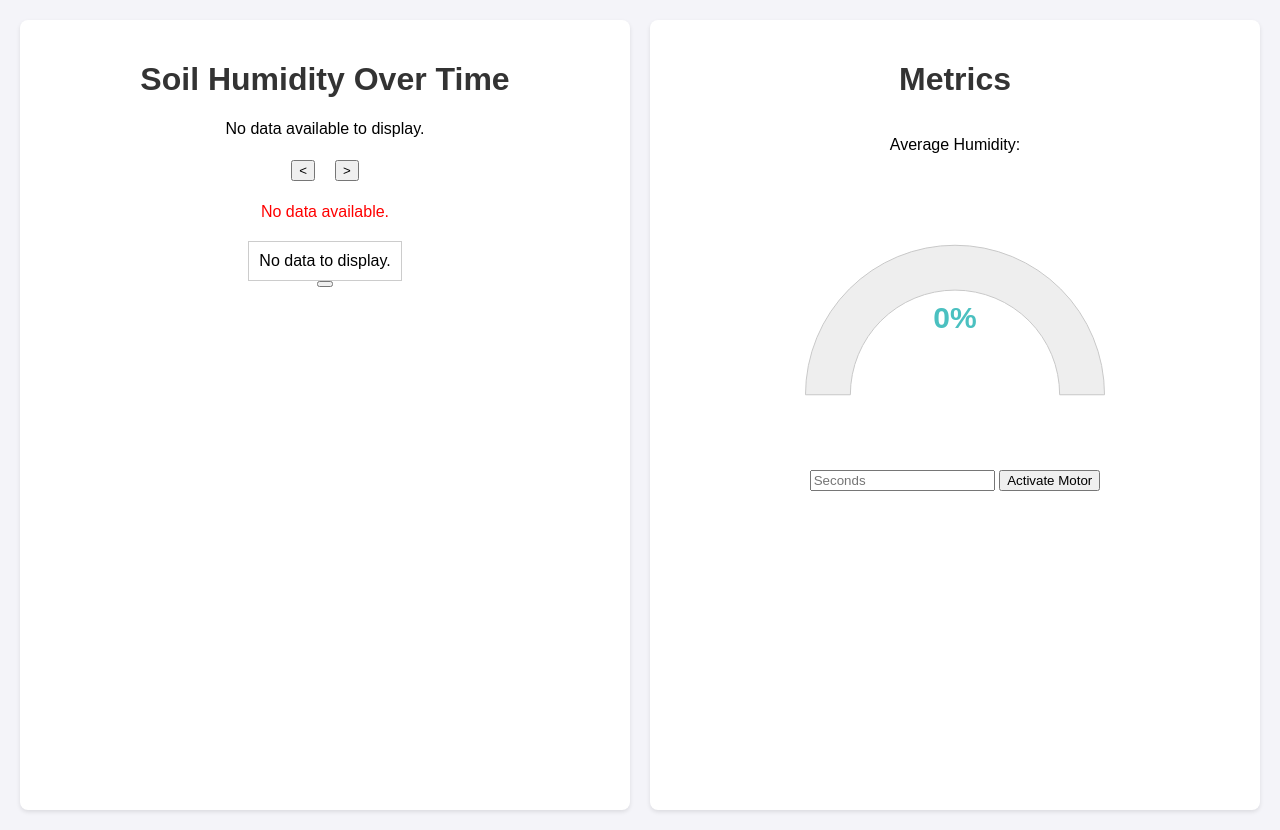
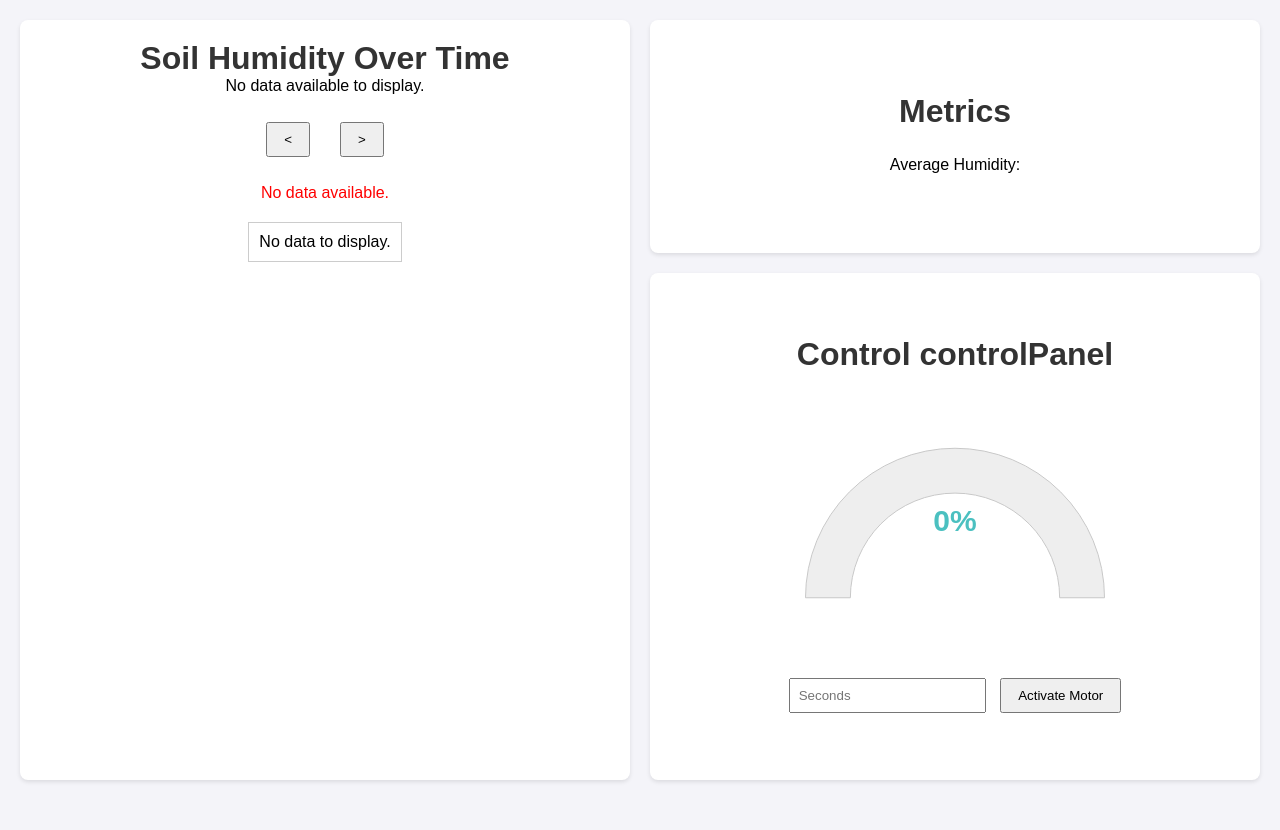
Before and after one commit to mihai-stoenica/esp_backend, a website: page public/index.html in a window 1280 px wide. After the commit the page ends 800 px from the top, so only its background shows below. Drawn offline with nearby package versions, Linux system fonts and the light colour scheme; no server answers.

Commit message:
worked on frontend

```diff
--- a/public/index.html
+++ b/public/index.html
@@ -4,62 +4,17 @@
     <meta charset="UTF-8">
     <meta name="viewport" content="width=device-width, initial-scale=1.0">
     <title>Soil Humidity Dashboard</title>
-    <script src="/chartLogic.js" defer></script>
-    <script src="/humidityLogic.js" defer></script>
-    <script src="/motorLogic.js" defer></script>
+    <link rel="stylesheet" href="styles/styles.css">
+    <script src="/scripts/liveHumiditiesChart.js" defer></script>
+    <script src="/scripts/humiditiesChart.js" defer></script>
+    <script src="/scripts/motorLogic.js" defer></script>
 
     <script src="https://cdn.jsdelivr.net/npm/chart.js@4.4.4/dist/chart.umd.min.js"></script>
-    <style>
-        body {
-            font-family: Arial, sans-serif;
-            display: flex;
-            flex-direction: column;
-            align-items: center;
-            background-color: #f4f4f9;
-            margin: 0;
-            padding: 20px;
-            display: grid;
-            grid-template-columns: 1fr 1fr;
-            gap: 20px;
-        }
-        h1 {
-            color: #333;
-        }
-        #humidityChart {
-            max-width: 800px;
-            width: 100%;
-            height: 100px;
-        }
-        #errorMessage {
-            color: red;
-            margin-top: 20px;
-        }
-        #dataPreview {
-            margin-top: 20px;
-            max-width: 800px;
-            background-color: #fff;
-            padding: 10px;
-            border: 1px solid #ccc;
-            max-height: 200px;
-            overflow-y: auto;
-        }
-         .left-column, .right-column {
-            display: flex;
-            flex-direction: column;
-            align-items: center;
-            background-color: #fff;
-            padding: 20px;
-            border-radius: 8px;
-            box-shadow: 0 2px 4px rgba(0, 0, 0, 0.1);
-            height: 750px;
-        }
 
-
-
-
-    </style>
 </head>
 <body>
+
+    <div id="container">
         <div class="left-column">
             <h1>Soil Humidity Over Time</h1>
             <canvas id="humidityChart"></canvas>
@@ -71,15 +26,19 @@
 
             <div id="errorMessage"></div>
             <div id="dataPreview"></div>
-        <button onclick = "fetchLatest()"></button>
-        <span id="latestHumidity"></span>
+
             <p id="message"></p>
         </div>
+
         <div class="right-column">
+
+            <div id="metrics">
                 <h1>Metrics</h1>
-        <div id="metrics">
                 <p>Average Humidity: <span id="averageHumidity"></span></p>
+
             </div>
+            <div id="controlPanel">
+                <h1>Control controlPanel</h1>
                 <div id="liveHumidityChartContainer">
                     <canvas id="liveHumidityChart"></canvas>
                 </div>
@@ -90,6 +49,10 @@
                 </div>
 
             </div>
+
+        </div>
+    </div>
+
 
     <script>
         const ws = new WebSocket('wss://espbackend-production.up.railway.app');
--- a/public/humidityLogic.js
+++ b/public/scripts/liveHumiditiesChart.js
@@ -5,7 +5,8 @@
     const centerTextPlugin = {
             id: 'centerText',
             afterDraw(chart) {
-                const { ctx, chartArea: { width, height } } = chart;
+                if (chart.canvas.id === 'liveHumidityChart' && chart.config.type === 'doughnut') {
+                    const { ctx, chartArea: { width, height } } = chart;
                 ctx.save();
                 ctx.font = 'bold 30px Arial';
                 ctx.textAlign = 'center';
@@ -15,6 +16,8 @@
                 const centerY = height / 2;
                 ctx.fillText(`${humidity}%`, centerX, centerY);
                 ctx.restore();
+                }
+
             }
     };
 
--- /dev/null
+++ b/public/styles/styles.css
@@ -0,0 +1,125 @@
+html, body {
+    height: 100%;
+    margin: 0;
+}
+
+body {
+  font-family: Arial, sans-serif;
+  background-color: #f4f4f9;
+  height: 100vh;
+  overflow: hidden;
+
+}
+
+#container {
+    display: grid;
+    grid-template-columns: 1fr 1fr;
+    height: 100%;
+    gap: 20px;
+    padding: 20px;
+    box-sizing: border-box;
+}
+
+.left-column{
+    display: flex;
+    flex-direction: column;
+    align-items: center;
+    background-color: #fff;
+    padding: 20px;
+    border-radius: 8px;
+    box-shadow: 0 2px 4px rgba(0, 0, 0, 0.1);
+    height: 100%;
+    box-sizing: border-box;
+    overflow-y: auto;
+}
+
+.right-column {
+    display: flex;
+    flex-direction: column;
+    gap: 20px;
+    height: 100%;
+    box-sizing: border-box;
+
+}
+
+h1 {
+    color: #333;
+    margin: 0;
+    padding: 0;
+}
+#humidityChart {
+    max-width: 800px;
+    width: 100%;
+}
+#errorMessage {
+    color: red;
+    margin-top: 20px;
+}
+#dataPreview {
+    margin-top: 20px;
+    max-width: 800px;
+    background-color: #fff;
+    padding: 10px;
+    border: 1px solid #ccc;
+    max-height: 200px;
+    overflow-y: auto;
+}
+
+
+
+#metrics {
+    flex: 1;
+    width: 100%;
+    display: flex;
+    flex-direction: column;
+    align-items: center;
+    justify-content: center;
+    background-color: #fff;
+    padding: 0;
+    border-radius: 8px;
+    box-shadow: 0 2px 4px rgba(0, 0, 0, 0.1);
+    overflow-y: auto;
+    box-sizing: border-box;
+
+}
+
+#metrics h1 {
+    position: sticky; /* Makes the h1 stick to the top */
+    top: 0; /* Sticks to the top of the #metrics container */
+    background-color: #fff; /* Matches the container background to avoid transparency */
+
+    margin: 0; /* Removes default margin for better alignment */
+    padding: 10px 0; /* Adds padding for better appearance */
+    width: 100%; /* Ensures h1 spans the container */
+    text-align: center; /* Keeps text centered */
+    z-index: 1; /* Ensures h1 stays above other content */
+}
+
+
+#controlPanel {
+    flex: 2;
+    width: 100%;
+    display: flex;
+    flex-direction: column;
+    align-items: center;
+    justify-content: center;
+    background-color: #fff;
+    padding: 20px;
+    border-radius: 8px;
+    box-shadow: 0 2px 4px rgba(0, 0, 0, 0.1);
+    overflow-y: auto;
+    box-sizing: border-box;
+}
+
+#liveHumidityChartContainer canvas {
+    max-height: 300px;
+}
+button {
+    padding: 8px 16px;
+    margin: 5px;
+    cursor: pointer;
+}
+input {
+    padding: 8px;
+    margin: 5px;
+}
```
Also changed, not shown: public/scripts/humiditiesChart.js (renamed from public/chartLogic.js), public/scripts/motorLogic.js (renamed from public/motorLogic.js), 2 other files. Lines whose indentation alone changed are shown as unchanged.
